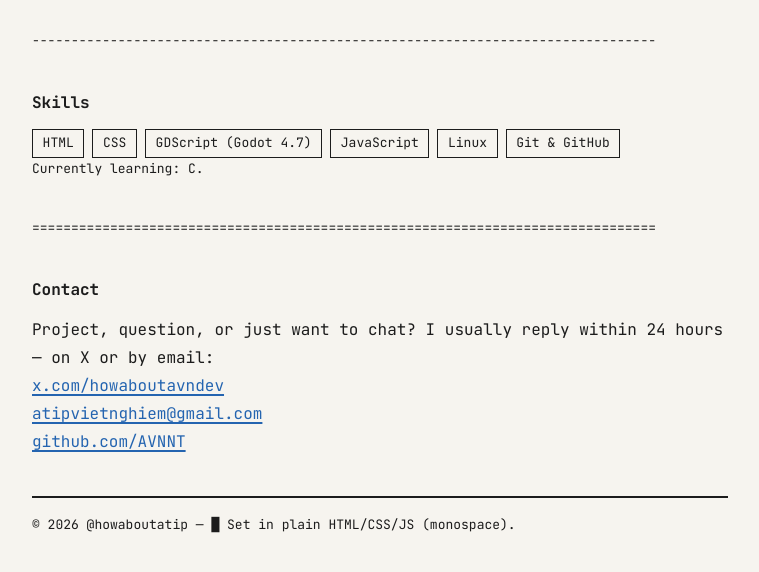
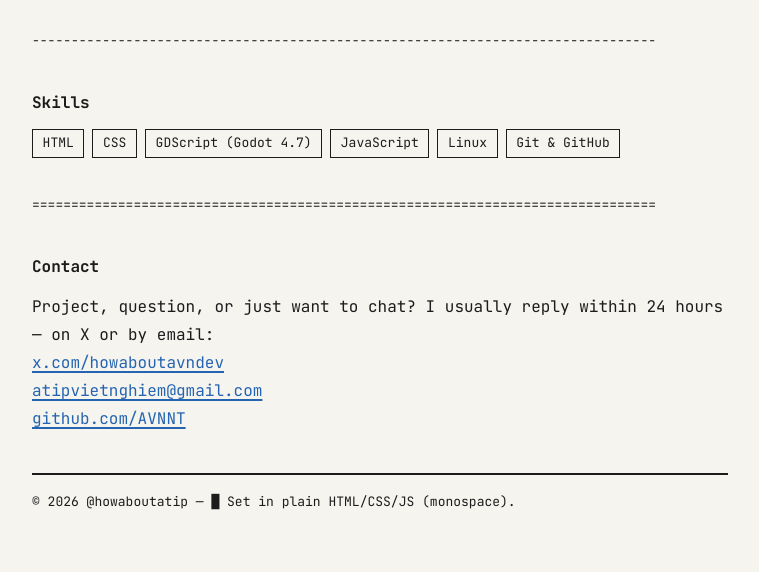
Before and after one commit to AVNNT/portfolio, a plain HTML site: page index.html in a window 1280 px wide. Shown: the part 1635-2207 px from the top of the page, without its empty margins (260-1019 px from the left). Drawn offline with Linux system fonts and the light colour scheme.

Commit message:
Remove 'Currently learning: C' line
Generated by Mistral Vibe.
Co-Authored-By: Mistral Vibe <vibe@mistral.ai>

```diff
--- a/index.html
+++ b/index.html
@@ -227,7 +227,6 @@
       <li>Linux</li>
       <li>Git &amp; GitHub</li>
     </ul>
-    <p class="small">Currently learning: C.</p>
   </section>
 
   <div class="rule" aria-hidden="true">================================================================================</div>
```
